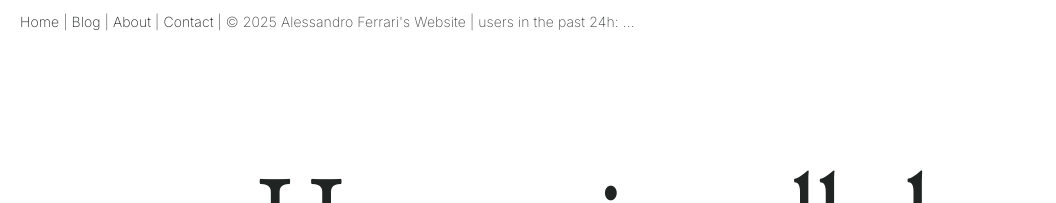
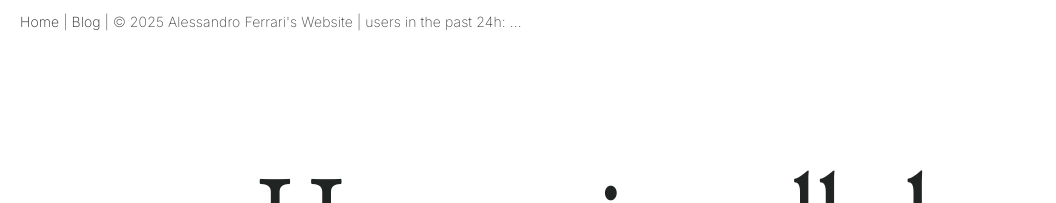
Before and after one commit to Ferryistaken/website, a Jekyll site: the page built from _posts/install-displaylink-fedora39/2024-04-20-install-displaylink-fedora39.md, in a window 1280 px wide and 900 px high. Shown: the top 203 px of the window, without its empty margins (0-1056 px from the left). Built offline with Jekyll 4.4.1, drawn with Linux system fonts in a browser that asks for light colours.

Commit message:
removed about and contact

```diff
--- a/_layouts/post.html
+++ b/_layouts/post.html
@@ -203,7 +203,7 @@
 
   <!-- Header nav -->
   <div class="page-links">
-      <a href="{{ site.url }}">Home</a> | <a href="{{ site.url }}/blog">Blog</a> | <a href="{{ site.url }}/about">About</a> | <a href="{{ site.url }}/contact">Contact</a> | © {{ "now" | date: "%Y" }} {{ site.title }} | {% include page-view-counter.html %}
+      <a href="{{ site.url }}">Home</a> | <a href="{{ site.url }}/blog">Blog</a> | © {{ "now" | date: "%Y" }} {{ site.title }} | {% include page-view-counter.html %}
   </div>
 
   <!-- Main content -->
@@ -223,7 +223,7 @@
   <!-- Footer -->
   <footer>
     <div class="content-container" style="margin-top:0;">
-      <a href="{{ site.url }}">Home</a> | <a href="{{ site.url }}/blog">Blog</a> | <a href="{{ site.url }}/about">About</a> | <a href="{{ site.url }}/contact">Contact</a> | © {{ "now" | date: "%Y" }} {{ site.title }}
+      <a href="{{ site.url }}">Home</a> | <a href="{{ site.url }}/blog">Blog</a> | © {{ "now" | date: "%Y" }} {{ site.title }}
     </div>
   </footer>
 
```
Also changed, not shown: contact.md (+0 -2 lines).
